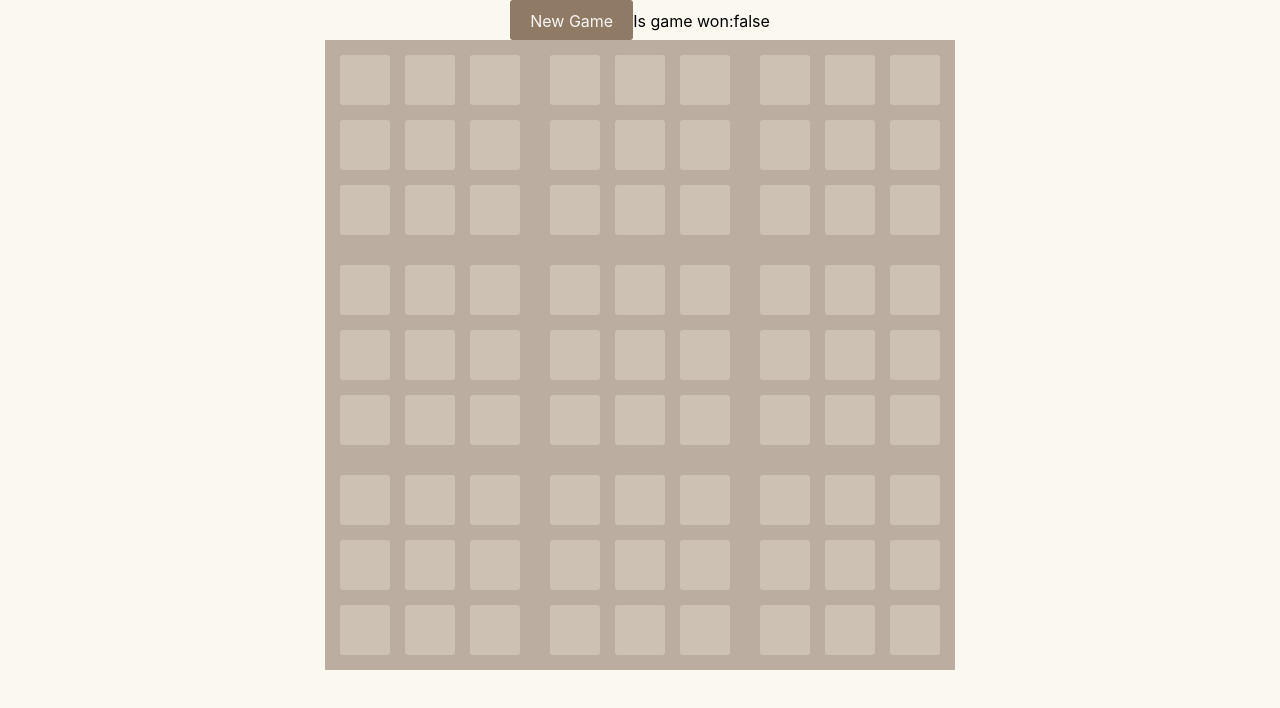
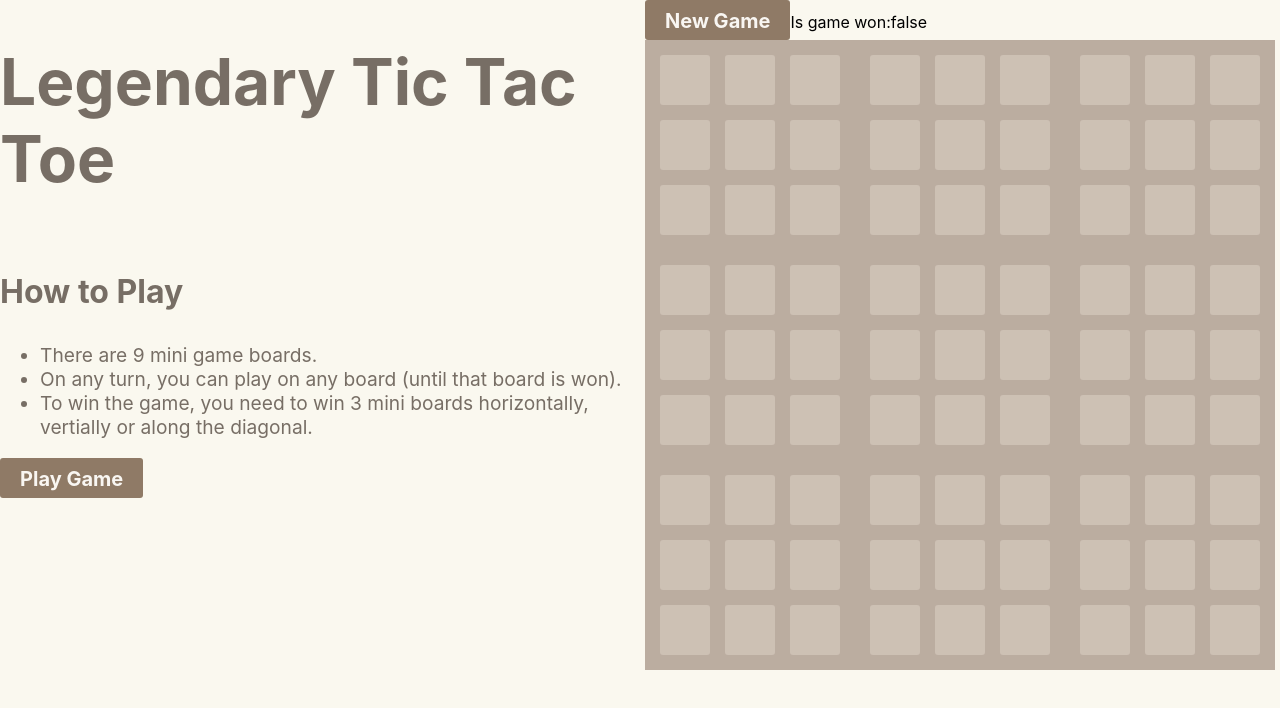
Before and after one commit to Joel-Raju/legendary-tic-tac-toe, a React (Create React App) app: page / in a window 1280 px wide. Shown: the top 708 px of the page. Built offline with nearby package versions, Linux system fonts and the light colour scheme.

Commit message:
Show intro on the game page
- re-arranged components

```diff
--- a/public/index.html
+++ b/public/index.html
@@ -26,7 +26,7 @@
     -->
     <title>React App</title>
   </head>
-  <body style="background-color: #faf8ef;">
+  <body>
     <noscript>You need to enable JavaScript to run this app.</noscript>
     <div id="root"></div>
     <!--
--- a/src/App.css
+++ b/src/App.css
@@ -1,38 +1,3 @@
-.App {
-  text-align: center;
+body {
+  background-color: #faf8ef;
 }
-
-.App-logo {
-  height: 40vmin;
-  pointer-events: none;
-}
-
-@media (prefers-reduced-motion: no-preference) {
-  .App-logo {
-    animation: App-logo-spin infinite 20s linear;
-  }
-}
-
-.App-header {
-  background-color: #282c34;
-  min-height: 100vh;
-  display: flex;
-  flex-direction: column;
-  align-items: center;
-  justify-content: center;
-  font-size: calc(10px + 2vmin);
-  color: white;
-}
-
-.App-link {
-  color: #61dafb;
-}
-
-@keyframes App-logo-spin {
-  from {
-    transform: rotate(0deg);
-  }
-  to {
-    transform: rotate(360deg);
-  }
-}
--- a/src/components/Button.tsx
+++ b/src/components/Button.tsx
@@ -1,4 +1,4 @@
-import styled from 'styled-components';
+import styled from "styled-components";
 
 const Button = styled.button`
   appearance: none;
@@ -14,6 +14,8 @@ const Button = styled.button`
   height: 40px;
   line-height: 42px;
   cursor: pointer;
+  font-size: 1.25rem;
+  font-weight: bold;
 `;
 
 export default Button;
--- a/src/components/Game.tsx
+++ b/src/components/Game.tsx
@@ -1,153 +1,35 @@
 import React from "react";
 import styled from "styled-components";
-import reducer, {
-  State as AppState,
-  InitialState as AppInitialState,
-  Action as AppAction
-} from "../store/gameReducer";
-import GameBoard from "./GameBoard";
-import { PlayerType } from "../common/types";
-import {
-  isGameWon as isGameWonByPlayer,
-  isBoardWon,
-  getInitialGameState,
-  getNextMove
-} from "../common/gameplayUtils";
-import Button from "./Button";
-import { ActionTypes } from "../store/actionTypes";
+import PlayArea from "./PlayArea";
+import HowTo from "./HowTo";
 
 const StyledGame = styled.div`
-  border-radius: 3px;
+  display: flex;
+  flex: 1;
+  flex-direction: row;
 
-  row {
+  .game-controls {
     display: flex;
-    flex-direction: row;
+    flex: 1;
+    justify-content: center;
+  }
+
+  .playarea {
+    display: flex;
+    flex: 1;
+    justify-content: center;
   }
 `;
 
-const Game: React.FC = () => {
-  const [appState, dispatch] = React.useReducer<
-    React.Reducer<AppState, AppAction>
-  >(reducer, AppInitialState);
-
-  const [gameState, setGameState] = React.useState(
-    getInitialGameState(appState.boardCount, appState.gridSize)
-  );
-
-  const makeMove = (
-    boardIndex: number,
-    row: number,
-    col: number,
-    value: PlayerType
-  ) => {
-    const boardState = gameState[boardIndex].slice();
-    boardState[row][col] = value;
-    setGameState(prevState => [
-      ...prevState.slice(0, boardIndex),
-      boardState,
-      ...prevState.slice(boardIndex + 1)
-    ]);
-  };
-
-  const onPlayerMove = (
-    boardIndex: number,
-    row: number,
-    col: number,
-    playerType: PlayerType
-  ) => {
-    makeMove(boardIndex, row, col, playerType);
-
-    const opponentMove = getNextMove(
-      gameState,
-      appState.botType,
-      appState.gridSize,
-      appState.boardCount
-    );
-
-    if (opponentMove) {
-      const keys = Object.keys(opponentMove);
-      const bIndex = parseInt(keys[0], 10);
-      const [rowIdx, colIdx] = opponentMove[bIndex];
-
-      makeMove(bIndex, rowIdx, colIdx, appState.botType);
-    }
-  };
-
-  const isGameBoardWon = (boardIndex: number) => {
-    const boardState = gameState[boardIndex];
-    return !!isBoardWon(boardState, appState.playerType, appState.gridSize);
-  };
-
-  const isGameWon = () => {
-    const isWonByPlayer = isGameWonByPlayer(
-      gameState,
-      appState.playerType,
-      appState.gridSize
-    );
-
-    if (isWonByPlayer) {
-      return true;
-    }
-
-    const isWonByBot = isGameWonByPlayer(
-      gameState,
-      appState.botType,
-      appState.gridSize
-    );
-
-    return isWonByBot;
-  };
-
-  const startNewGame = () => {
-    setGameState(getInitialGameState(appState.boardCount, appState.gridSize));
-    dispatch({ type: ActionTypes.INCREMENT_NUM_OF_GAMES });
-  };
-
-  const renderGameBoards = () => {
-    const gridSize = 3;
-    const gameBoards: any = [];
-
-    for (let row = 0, boardIndex = 0; row < gridSize; row += 1) {
-      const rowBoards = [];
-      for (let col = 0; col < gridSize; col += 1) {
-        // eslint-disable-next-line no-loop-func
-        (bIndex => {
-          rowBoards.push(
-            <GameBoard
-              key={row + col}
-              playerType={appState.playerType}
-              gameState={gameState[bIndex]}
-              isWon={isGameBoardWon(bIndex)}
-              onClick={
-                (bRow, bCol) =>
-                  onPlayerMove(bIndex, bRow, bCol, appState.playerType)
-                // eslint-disable-next-line react/jsx-curly-newline
-              }
-            />
-          );
-          boardIndex += 1;
-        })(boardIndex);
-      }
-      gameBoards.push(
-        <div className="row" key={row}>
-          {rowBoards}
-        </div>
-      );
-    }
-
-    return gameBoards;
-  };
-
-  return (
-    <StyledGame>
-      <div>
-        <Button onClick={startNewGame}>New Game</Button>
-        Is game won:
-        {isGameWon() ? "true" : "false"}
-      </div>
-      {renderGameBoards()}
-    </StyledGame>
-  );
-};
+const Game: React.FC = () => (
+  <StyledGame>
+    <div className="game-controls">
+      <HowTo />
+    </div>
+    <div className="playarea">
+      <PlayArea />
+    </div>
+  </StyledGame>
+);
 
 export default Game;
--- a/src/components/GridCell.tsx
+++ b/src/components/GridCell.tsx
@@ -1,6 +1,6 @@
-import React from 'react';
-import styled from 'styled-components';
-import { PlayerType } from '../common/types';
+import React from "react";
+import styled from "styled-components";
+import { PlayerType } from "../common/types";
 
 enum CellType {
   EMPTY,
@@ -38,6 +38,7 @@ const StyledCell = styled.div<{ type: CellType }>`
     text-align: center;
     font-weight: bold;
     fontsize: 3rem;
+    align-self: center;
     color: ${props => (props.type === CellType.BOT ? `#ffffff` : `#776e65`)};
   }
 `;
@@ -62,7 +63,7 @@ const GridCell: React.FC<Props> = ({ playerType, value, onClick }) => {
 
   return (
     <StyledCell onClick={() => onClick()} type={getCellType()}>
-      <div className='inner-value'>{value}</div>
+      <div className="inner-value">{value}</div>
     </StyledCell>
   );
 };
--- a/src/components/HowTo.tsx
+++ b/src/components/HowTo.tsx
@@ -1,21 +1,52 @@
-import React from 'react';
-import styled from 'styled-components';
-import Button from './Button';
+import React from "react";
+import styled from "styled-components";
+import Button from "./Button";
 
-const HowToContainer = styled.div``;
+const HowToContainer = styled.div`
+  display: flex;
+  flex: 1;
+  flex-direction: column;
+  align-items: center;
+
+  .game-title {
+    font-size: 4rem;
+    color: #776e65;
+    text-align: left;
+  }
+
+  .subtitle {
+    font-size: 2rem;
+    color: #776e65;
+    text-align: left;
+  }
+
+  ul {
+    font-size: 1.2rem;
+    color: #776e65;
+    text-align: left;
+  }
+`;
 
 const HowTo: React.FC = () => (
   <HowToContainer>
-    <h1>Legendary Tic Tac Toe Game</h1>
-    <h3>How to Play</h3>
-    <ul>There are 9 mini game boards.</ul>
-    <ul>On any turn, you can play on any board (until that board is won).</ul>
-    <ul>
-      To win the game, you need to win 3 mini boards horizontally, vertially or
-      along the diagonal.
-    </ul>
+    <h1 className="game-title">Legendary Tic Tac Toe</h1>
+    <div>
+      <h3 className="subtitle">How to Play</h3>
+      <ul>
+        <li>There are 9 mini game boards.</li>
+        <li>
+          On any turn, you can play on any board (until that board is won).
+        </li>
+        <li>
+          To win the game, you need to win 3 mini boards horizontally, vertially
+          or along the diagonal.
+        </li>
+      </ul>
 
-    <Button>Play Game</Button>
+      <div>
+        <Button>Play Game</Button>
+      </div>
+    </div>
   </HowToContainer>
 );
 
--- /dev/null
+++ b/src/components/PlayArea.tsx
@@ -0,0 +1,153 @@
+import React from "react";
+import styled from "styled-components";
+import reducer, {
+  State as AppState,
+  InitialState as AppInitialState,
+  Action as AppAction
+} from "../store/gameReducer";
+import GameBoard from "./GameBoard";
+import { PlayerType } from "../common/types";
+import {
+  isGameWon as isGameWonByPlayer,
+  isBoardWon,
+  getInitialGameState,
+  getNextMove
+} from "../common/gameplayUtils";
+import Button from "./Button";
+import { ActionTypes } from "../store/actionTypes";
+
+const StyledGame = styled.div`
+  border-radius: 3px;
+
+  row {
+    display: flex;
+    flex-direction: row;
+  }
+`;
+
+const PlayArea: React.FC = () => {
+  const [appState, dispatch] = React.useReducer<
+    React.Reducer<AppState, AppAction>
+  >(reducer, AppInitialState);
+
+  const [gameState, setGameState] = React.useState(
+    getInitialGameState(appState.boardCount, appState.gridSize)
+  );
+
+  const makeMove = (
+    boardIndex: number,
+    row: number,
+    col: number,
+    value: PlayerType
+  ) => {
+    const boardState = gameState[boardIndex].slice();
+    boardState[row][col] = value;
+    setGameState(prevState => [
+      ...prevState.slice(0, boardIndex),
+      boardState,
+      ...prevState.slice(boardIndex + 1)
+    ]);
+  };
+
+  const onPlayerMove = (
+    boardIndex: number,
+    row: number,
+    col: number,
+    playerType: PlayerType
+  ) => {
+    makeMove(boardIndex, row, col, playerType);
+
+    const opponentMove = getNextMove(
+      gameState,
+      appState.botType,
+      appState.gridSize,
+      appState.boardCount
+    );
+
+    if (opponentMove) {
+      const keys = Object.keys(opponentMove);
+      const bIndex = parseInt(keys[0], 10);
+      const [rowIdx, colIdx] = opponentMove[bIndex];
+
+      makeMove(bIndex, rowIdx, colIdx, appState.botType);
+    }
+  };
+
+  const isGameBoardWon = (boardIndex: number) => {
+    const boardState = gameState[boardIndex];
+    return !!isBoardWon(boardState, appState.playerType, appState.gridSize);
+  };
+
+  const isGameWon = () => {
+    const isWonByPlayer = isGameWonByPlayer(
+      gameState,
+      appState.playerType,
+      appState.gridSize
+    );
+
+    if (isWonByPlayer) {
+      return true;
+    }
+
+    const isWonByBot = isGameWonByPlayer(
+      gameState,
+      appState.botType,
+      appState.gridSize
+    );
+
+    return isWonByBot;
+  };
+
+  const startNewGame = () => {
+    setGameState(getInitialGameState(appState.boardCount, appState.gridSize));
+    dispatch({ type: ActionTypes.INCREMENT_NUM_OF_GAMES });
+  };
+
+  const renderGameBoards = () => {
+    const gridSize = 3;
+    const gameBoards: any = [];
+
+    for (let row = 0, boardIndex = 0; row < gridSize; row += 1) {
+      const rowBoards = [];
+      for (let col = 0; col < gridSize; col += 1) {
+        // eslint-disable-next-line no-loop-func
+        (bIndex => {
+          rowBoards.push(
+            <GameBoard
+              key={row + col}
+              playerType={appState.playerType}
+              gameState={gameState[bIndex]}
+              isWon={isGameBoardWon(bIndex)}
+              onClick={
+                (bRow, bCol) =>
+                  onPlayerMove(bIndex, bRow, bCol, appState.playerType)
+                // eslint-disable-next-line react/jsx-curly-newline
+              }
+            />
+          );
+          boardIndex += 1;
+        })(boardIndex);
+      }
+      gameBoards.push(
+        <div className="row" key={row}>
+          {rowBoards}
+        </div>
+      );
+    }
+
+    return gameBoards;
+  };
+
+  return (
+    <StyledGame>
+      <div>
+        <Button onClick={startNewGame}>New Game</Button>
+        Is game won:
+        {isGameWon() ? "true" : "false"}
+      </div>
+      {renderGameBoards()}
+    </StyledGame>
+  );
+};
+
+export default PlayArea;
```
Also changed, not shown: src/App.tsx (+4 -4 lines), src/components/GameBoard.tsx (+5 -5 lines).
